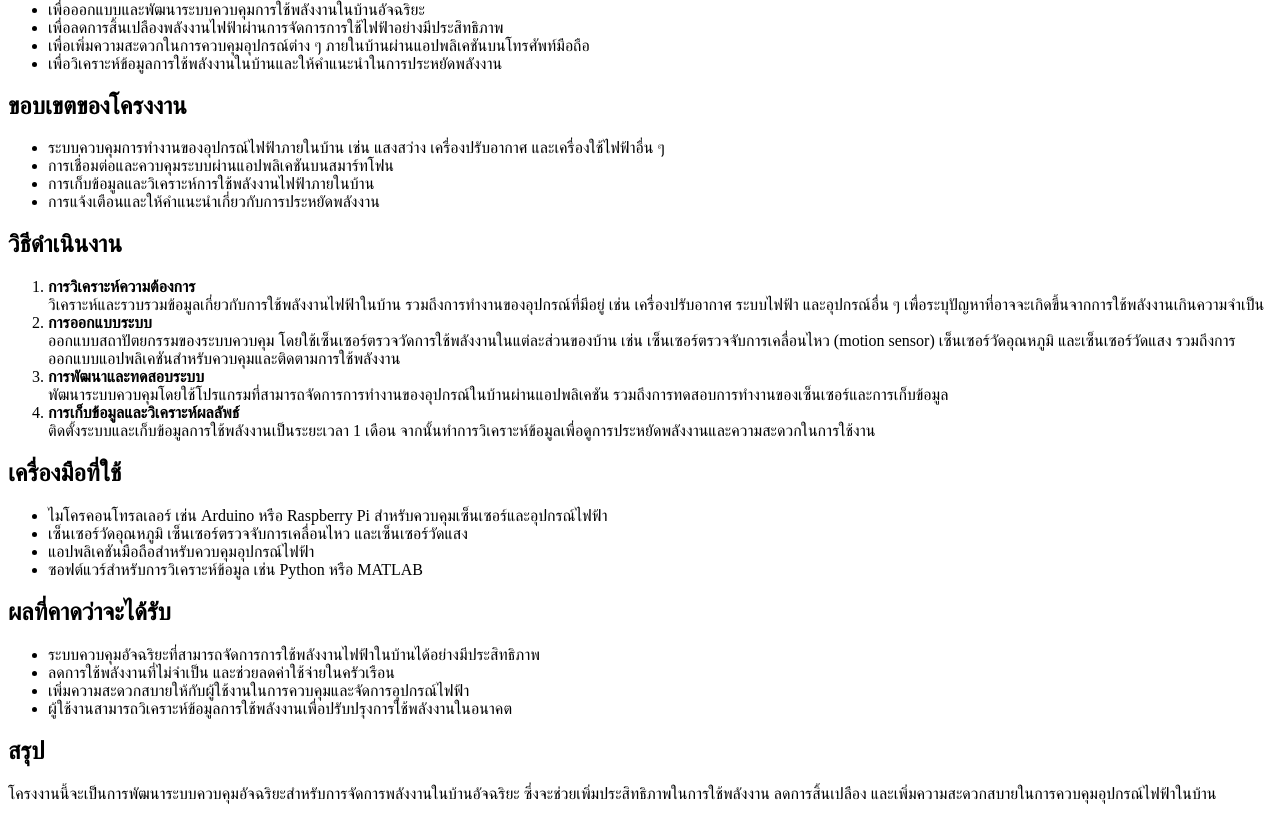
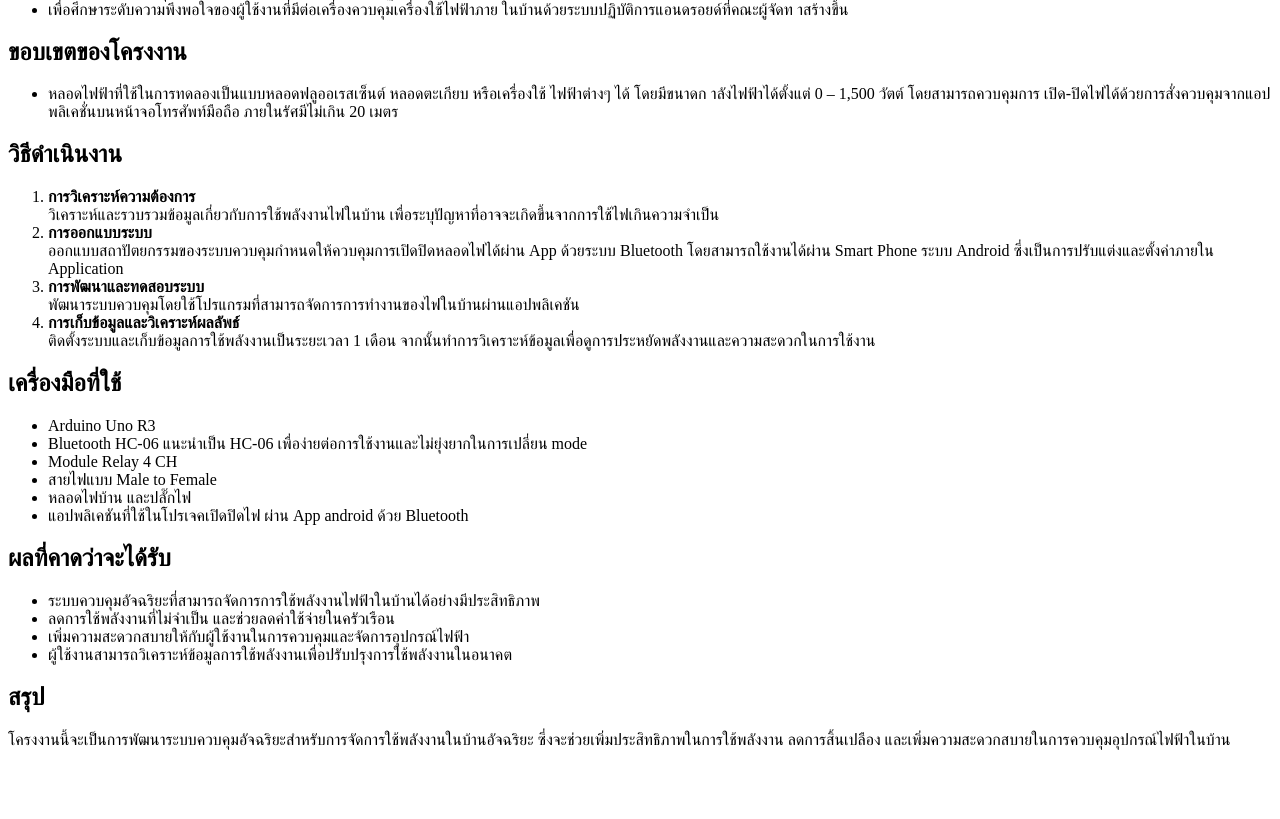
Before and after one commit to peebem/work_jpid, a plain HTML site: page index.html in a window 1280 px wide. Shown: the part 247-1066 px from the top of the page. After the commit the page ends 1012 px from the top, so only its background shows below. Drawn offline with Linux system fonts and the light colour scheme.

Commit message:
Update index.html

```diff
--- a/index.html
+++ b/index.html
@@ -3,46 +3,43 @@
 <head>
     <meta charset="UTF-8">
     <meta name="viewport" content="width=device-width, initial-scale=1.0">
-    <title>ระบบควบคุมอัจฉริยะสำหรับการจัดการพลังงานในบ้านอัจฉริยะ</title>
+    <title>เปิดปิดไฟ ผ่าน App android ด้วย Bluetooth</title>
 </head>
 <body>
 
-    <h1>ระบบควบคุมอัจฉริยะสำหรับการจัดการพลังงานในบ้านอัจฉริยะ</h1>
+    <h1>เปิดปิดไฟ ผ่าน App android ด้วย Bluetooth</h1>
 
     <h2>บทนำ</h2>
     <p>
-        ในยุคปัจจุบัน บ้านอัจฉริยะ (Smart Home) กำลังได้รับความนิยมอย่างแพร่หลาย เนื่องจากช่วยเพิ่มความสะดวกสบายในการควบคุมอุปกรณ์ต่าง ๆ ภายในบ้าน เช่น ระบบแสงสว่าง เครื่องใช้ไฟฟ้า รวมถึงระบบการรักษาความปลอดภัย นอกจากนั้นการจัดการพลังงานอย่างมีประสิทธิภาพยังเป็นเรื่องที่สำคัญเพื่อลดการใช้พลังงานเกินความจำเป็น โครงงานนี้จึงมุ่งเน้นไปที่การพัฒนาระบบควบคุมอัจฉริยะที่สามารถจัดการพลังงานไฟฟ้าในบ้านอย่างมีประสิทธิภาพ ลดการสิ้นเปลืองพลังงาน และเพิ่มความสะดวกสบายให้กับผู้ใช้งาน
+        บลูทูธเป็นการสื่อสารไร้สายที่ใช้คลื่นวิทยุในช่วงความถี่ 2.4 กิกะเฮิร์ทซ์ เพื่อส่งข้อมูล โดยใช้ในชีวิตประจำวัน เช่น การเชื่อมต่อระหว่างคอมพิวเตอร์ โทรศัพท์มือถือ และอุปกรณ์ต่าง ๆ เช่น เครื่องพิมพ์ คีย์บอร์ด เมาส์ และชุดหูฟัง บลูทูธมีข้อดีหลายประการ เช่น สื่อสารสะดวกไม่ต้องใช้เส้นทางตรง, ทะลุทะลวงสูง, ประหยัดพลังงานด้วยกำลังส่งต่ำ และสามารถหลีกหนีสัญญาณรบกวนได้ดี
     </p>
 
     <h2>วัตถุประสงค์</h2>
     <ul>
-        <li>เพื่อออกแบบและพัฒนาระบบควบคุมการใช้พลังงานในบ้านอัจฉริยะ</li>
-        <li>เพื่อลดการสิ้นเปลืองพลังงานไฟฟ้าผ่านการจัดการการใช้ไฟฟ้าอย่างมีประสิทธิภาพ</li>
-        <li>เพื่อเพิ่มความสะดวกในการควบคุมอุปกรณ์ต่าง ๆ ภายในบ้านผ่านแอปพลิเคชันบนโทรศัพท์มือถือ</li>
-        <li>เพื่อวิเคราะห์ข้อมูลการใช้พลังงานในบ้านและให้คำแนะนำในการประหยัดพลังงาน</li>
+        <li>เพื่อสร้างเครื่องควบคุมเครื่องใช้ไฟฟ้าภายในบ้านด้วยระบบปฏิบัติการแอนดรอยด์ ให้มีประสิทธิภาพ</li>
+        <li>เพื่อศึกษาระดับความพึงพอใจของผู้ใช้งานที่มีต่อเครื่องควบคุมเครื่องใช้ไฟฟ้าภาย ในบ้านด้วยระบบปฏิบัติการแอนดรอยด์ที่คณะผู้จัดท าสร้างขึ้น</li>
     </ul>
 
     <h2>ขอบเขตของโครงงาน</h2>
     <ul>
-        <li>ระบบควบคุมการทำงานของอุปกรณ์ไฟฟ้าภายในบ้าน เช่น แสงสว่าง เครื่องปรับอากาศ และเครื่องใช้ไฟฟ้าอื่น ๆ</li>
-        <li>การเชื่อมต่อและควบคุมระบบผ่านแอปพลิเคชันบนสมาร์ทโฟน</li>
-        <li>การเก็บข้อมูลและวิเคราะห์การใช้พลังงานไฟฟ้าภายในบ้าน</li>
-        <li>การแจ้งเตือนและให้คำแนะนำเกี่ยวกับการประหยัดพลังงาน</li>
+        <li>หลอดไฟฟ้าที่ใช้ในการทดลองเป็นแบบหลอดฟลูออเรสเซ็นต์ หลอดตะเกียบ หรือเครื่องใช้ ไฟฟ้าต่างๆ ได้ โดยมีขนาดก าลังไฟฟ้าได้ตั้งแต่ 0 – 1,500 วัตต์ โดยสามารถควบคุมการ เปิด-ปิดไฟได้ด้วยการสั่งควบคุมจากแอปพลิเคชั่นบนหน้าจอโทรศัพท์มือถือ ภายในรัศมีไม่เกิน 20 เมตร
+</li>
+
     </ul>
 
     <h2>วิธีดำเนินงาน</h2>
     <ol>
         <li>
             <strong>การวิเคราะห์ความต้องการ</strong><br>
-            วิเคราะห์และรวบรวมข้อมูลเกี่ยวกับการใช้พลังงานไฟฟ้าในบ้าน รวมถึงการทำงานของอุปกรณ์ที่มีอยู่ เช่น เครื่องปรับอากาศ ระบบไฟฟ้า และอุปกรณ์อื่น ๆ เพื่อระบุปัญหาที่อาจจะเกิดขึ้นจากการใช้พลังงานเกินความจำเป็น
+            วิเคราะห์และรวบรวมข้อมูลเกี่ยวกับการใช้พลังงานไฟในบ้าน เพื่อระบุปัญหาที่อาจจะเกิดขึ้นจากการใช้ไฟเกินความจำเป็น
         </li>
         <li>
             <strong>การออกแบบระบบ</strong><br>
-            ออกแบบสถาปัตยกรรมของระบบควบคุม โดยใช้เซ็นเซอร์ตรวจวัดการใช้พลังงานในแต่ละส่วนของบ้าน เช่น เซ็นเซอร์ตรวจจับการเคลื่อนไหว (motion sensor) เซ็นเซอร์วัดอุณหภูมิ และเซ็นเซอร์วัดแสง รวมถึงการออกแบบแอปพลิเคชันสำหรับควบคุมและติดตามการใช้พลังงาน
+            ออกแบบสถาปัตยกรรมของระบบควบคุมกำหนดให้ควบคุมการเปิดปิดหลอดไฟได้ผ่าน App ด้วยระบบ Bluetooth โดยสามารถใช้งานได้ผ่าน Smart Phone ระบบ Android ซึ่งเป็นการปรับแต่งและตั้งค่าภายใน Application
         </li>
         <li>
             <strong>การพัฒนาและทดสอบระบบ</strong><br>
-            พัฒนาระบบควบคุมโดยใช้โปรแกรมที่สามารถจัดการการทำงานของอุปกรณ์ในบ้านผ่านแอปพลิเคชัน รวมถึงการทดสอบการทำงานของเซ็นเซอร์และการเก็บข้อมูล
+            พัฒนาระบบควบคุมโดยใช้โปรแกรมที่สามารถจัดการการทำงานของไฟในบ้านผ่านแอปพลิเคชัน
         </li>
         <li>
             <strong>การเก็บข้อมูลและวิเคราะห์ผลลัพธ์</strong><br>
@@ -52,10 +49,12 @@
 
     <h2>เครื่องมือที่ใช้</h2>
     <ul>
-        <li>ไมโครคอนโทรลเลอร์ เช่น Arduino หรือ Raspberry Pi สำหรับควบคุมเซ็นเซอร์และอุปกรณ์ไฟฟ้า</li>
-        <li>เซ็นเซอร์วัดอุณหภูมิ เซ็นเซอร์ตรวจจับการเคลื่อนไหว และเซ็นเซอร์วัดแสง</li>
-        <li>แอปพลิเคชันมือถือสำหรับควบคุมอุปกรณ์ไฟฟ้า</li>
-        <li>ซอฟต์แวร์สำหรับการวิเคราะห์ข้อมูล เช่น Python หรือ MATLAB</li>
+        <li>Arduino Uno R3</li>
+        <li>Bluetooth HC-06 แนะนำเป็น HC-06 เพื่อง่ายต่อการใช้งานและไม่ยุ่งยากในการเปลี่ยน mode</li>
+        <li>Module Relay 4 CH</li>
+        <li>สายไฟแบบ Male to Female</li>
+        <li>หลอดไฟบ้าน และปลั๊กไฟ</li>
+        <li>แอปพลิเคชันที่ใช้ในโปรเจคเปิดปิดไฟ ผ่าน App android ด้วย Bluetooth</li>
     </ul>
 
     <h2>ผลที่คาดว่าจะได้รับ</h2>
@@ -68,7 +67,7 @@
 
     <h2>สรุป</h2>
     <p>
-        โครงงานนี้จะเป็นการพัฒนาระบบควบคุมอัจฉริยะสำหรับการจัดการพลังงานในบ้านอัจฉริยะ ซึ่งจะช่วยเพิ่มประสิทธิภาพในการใช้พลังงาน ลดการสิ้นเปลือง และเพิ่มความสะดวกสบายในการควบคุมอุปกรณ์ไฟฟ้าในบ้าน
+        โครงงานนี้จะเป็นการพัฒนาระบบควบคุมอัจฉริยะสำหรับการจัดการใช้พลังงานในบ้านอัจฉริยะ ซึ่งจะช่วยเพิ่มประสิทธิภาพในการใช้พลังงาน ลดการสิ้นเปลือง และเพิ่มความสะดวกสบายในการควบคุมอุปกรณ์ไฟฟ้าในบ้าน
     </p>
 
 </body>
```
